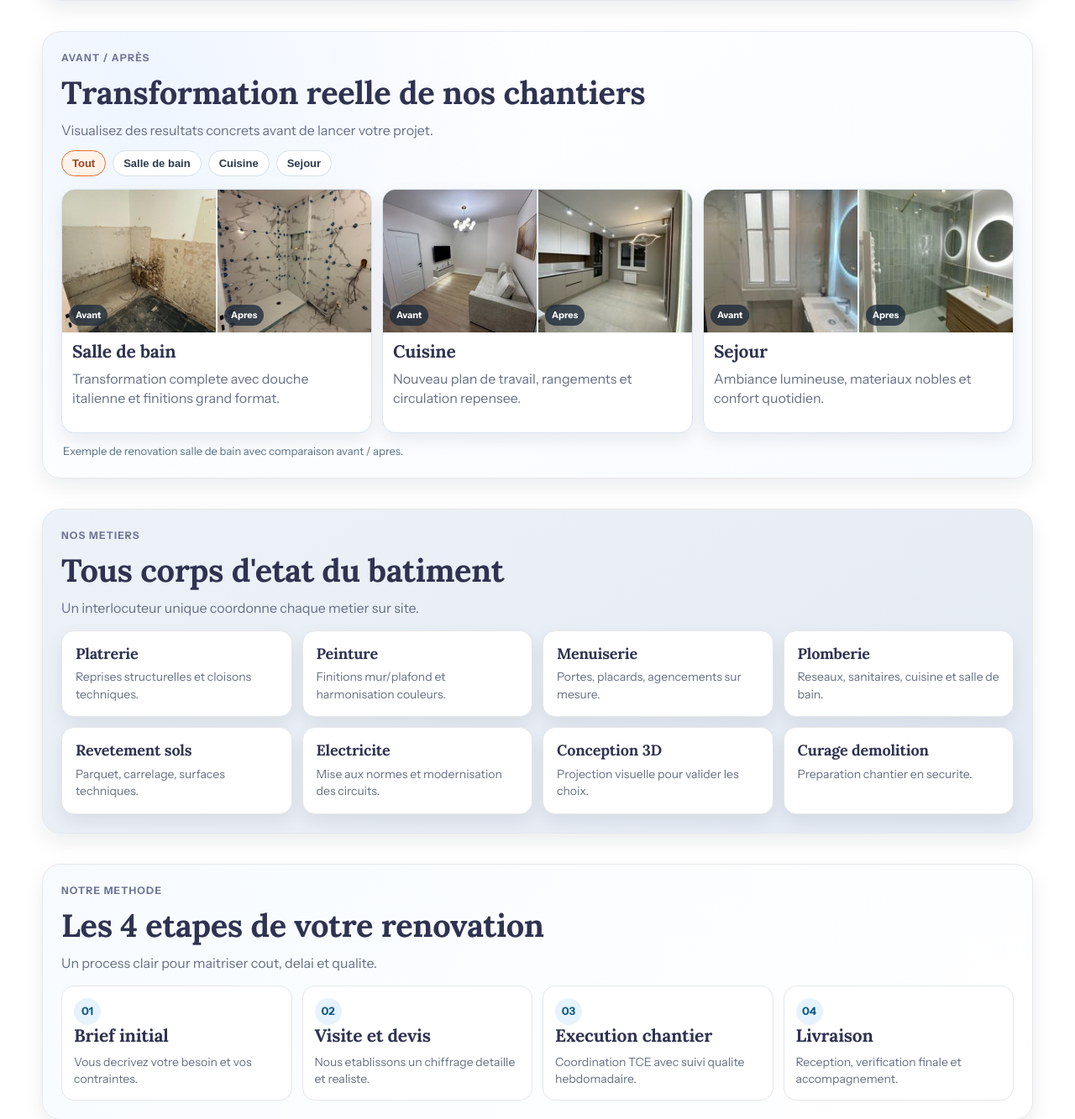
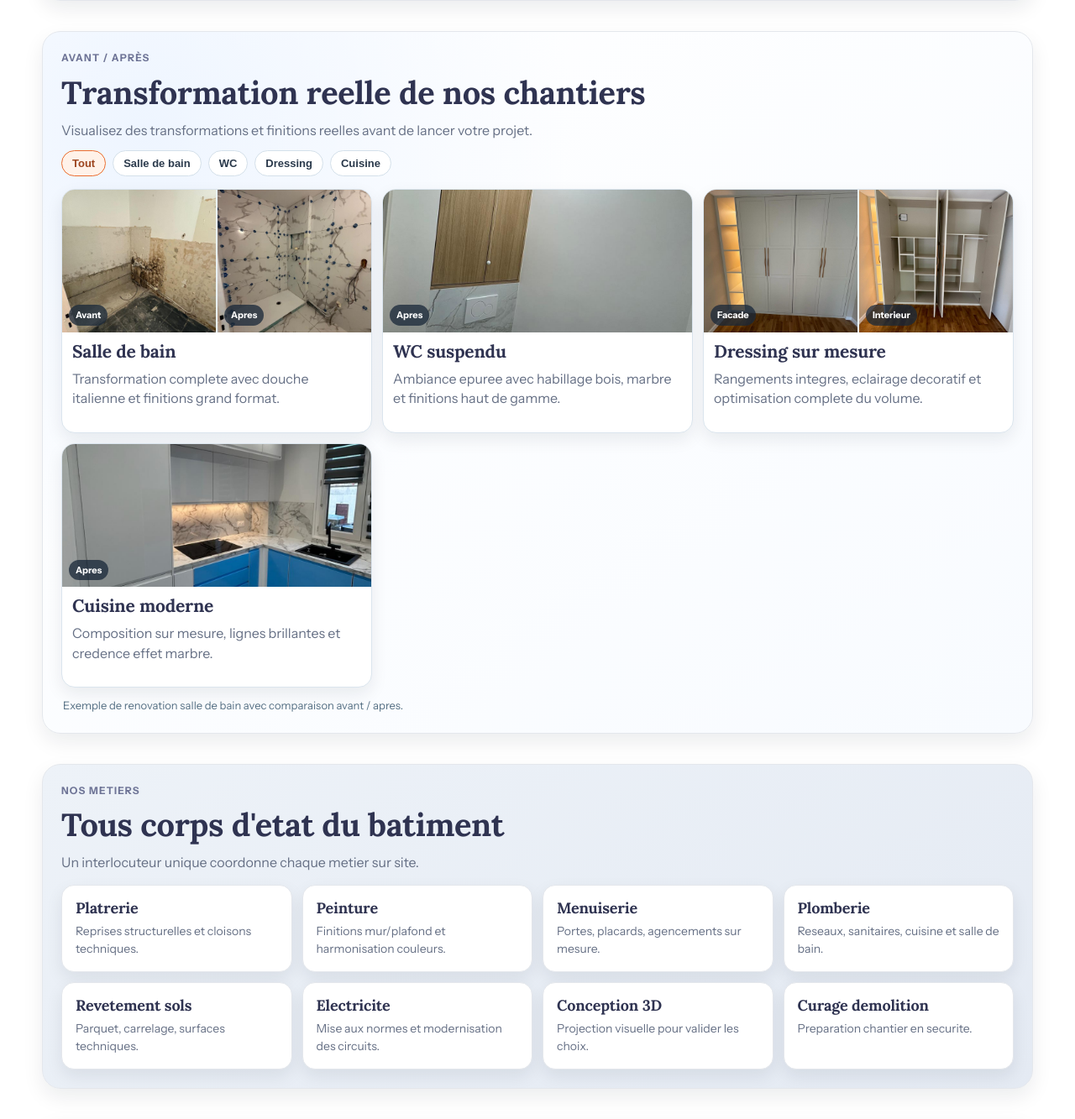
Before and after one commit to celiabou/batiment-fastapi, a FastAPI app: page / in a window 1280 px wide. Shown: the part 3401-4734 px from the top of the page at 84% size. Run offline with FastAPI, Linux system fonts and the light colour scheme.

Commit message:
Add real project visuals to before after showcase

```diff
--- a/static/site.css
+++ b/static/site.css
@@ -1223,6 +1223,10 @@ h3 {
   background: #e9f1f8;
 }
 
+.before-after-images.one-up {
+  grid-template-columns: 1fr;
+}
+
 .before-after-images figure {
   margin: 0;
   position: relative;
--- a/templates/home.html
+++ b/templates/home.html
@@ -187,14 +187,15 @@
     <div>
       <p class="kicker">Avant / Après</p>
       <h2>Transformation reelle de nos chantiers</h2>
-      <p class="section-sub">Visualisez des resultats concrets avant de lancer votre projet.</p>
+      <p class="section-sub">Visualisez des transformations et finitions reelles avant de lancer votre projet.</p>
     </div>
   </div>
   <div class="before-after-tabs" role="tablist" aria-label="Onglets avant apres">
     <button class="before-after-tab is-active" type="button" data-category="all" aria-selected="true">Tout</button>
     <button class="before-after-tab" type="button" data-category="salle-bain" aria-selected="false">Salle de bain</button>
+    <button class="before-after-tab" type="button" data-category="wc" aria-selected="false">WC</button>
+    <button class="before-after-tab" type="button" data-category="dressing" aria-selected="false">Dressing</button>
     <button class="before-after-tab" type="button" data-category="cuisine" aria-selected="false">Cuisine</button>
-    <button class="before-after-tab" type="button" data-category="sejour" aria-selected="false">Sejour</button>
   </div>
   <div id="beforeAfterGrid" class="before-after-grid">
     <article class="before-after-card" data-category="salle-bain">
@@ -211,33 +212,39 @@
       <h3>Salle de bain</h3>
       <p>Transformation complete avec douche italienne et finitions grand format.</p>
     </article>
-    <article class="before-after-card" data-category="cuisine">
-      <div class="before-after-images">
+    <article class="before-after-card" data-category="wc">
+      <div class="before-after-images one-up">
         <figure>
-          <img src="/static/before-after/cuisine-avant.jpg" alt="Avant renovation cuisine">
-          <figcaption>Avant</figcaption>
-        </figure>
-        <figure>
-          <img src="/static/before-after/cuisine-apres.jpg" alt="Apres renovation cuisine">
+          <img src="/static/before-after/wc-apres.jpg" alt="WC suspendu avec finitions bois et marbre">
           <figcaption>Apres</figcaption>
         </figure>
       </div>
-      <h3>Cuisine</h3>
-      <p>Nouveau plan de travail, rangements et circulation repensee.</p>
+      <h3>WC suspendu</h3>
+      <p>Ambiance epuree avec habillage bois, marbre et finitions haut de gamme.</p>
     </article>
-    <article class="before-after-card" data-category="sejour">
+    <article class="before-after-card" data-category="dressing">
       <div class="before-after-images">
         <figure>
-          <img src="/static/before-after/sejour-avant.jpg" alt="Avant renovation sejour">
-          <figcaption>Avant</figcaption>
+          <img src="/static/before-after/dressing-ferme.jpg" alt="Dressing sur mesure vu de face">
+          <figcaption>Facade</figcaption>
         </figure>
         <figure>
-          <img src="/static/before-after/sejour-apres.jpg" alt="Apres renovation sejour">
+          <img src="/static/before-after/dressing-interieur.jpg" alt="Interieur dressing sur mesure">
+          <figcaption>Interieur</figcaption>
+        </figure>
+      </div>
+      <h3>Dressing sur mesure</h3>
+      <p>Rangements integres, eclairage decoratif et optimisation complete du volume.</p>
+    </article>
+    <article class="before-after-card" data-category="cuisine">
+      <div class="before-after-images one-up">
+        <figure>
+          <img src="/static/before-after/cuisine-apres-reelle.jpg" alt="Cuisine moderne blanche et bleue">
           <figcaption>Apres</figcaption>
         </figure>
       </div>
-      <h3>Sejour</h3>
-      <p>Ambiance lumineuse, materiaux nobles et confort quotidien.</p>
+      <h3>Cuisine moderne</h3>
+      <p>Composition sur mesure, lignes brillantes et credence effet marbre.</p>
     </article>
   </div>
   <p class="before-after-note">Exemple de renovation salle de bain avec comparaison avant / apres.</p>
```
Also changed, not shown: templates/avant_apres.html (+24 -17 lines), static/before-after/cuisine-apres-reelle.jpg (added), static/before-after/dressing-ferme.jpg (added), static/before-after/dressing-interieur.jpg (added), static/before-after/wc-apres.jpg (added).
